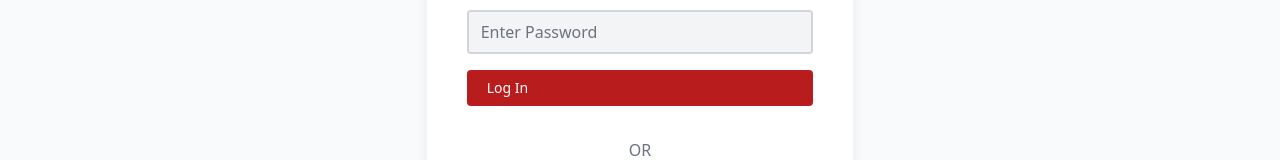
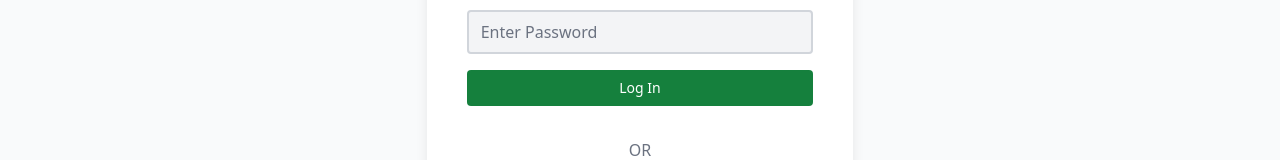
Before and after one commit to pacifi/trello, an Angular app: page /login in a window 1280 px wide. Shown: the part 275-435 px from the top of the page. Built offline with nearby package versions, Linux system fonts and the light colour scheme.

Commit message:
terminado la maquitación

```diff
--- a/src/app/components/btn/btn.component.html
+++ b/src/app/components/btn/btn.component.html
@@ -1,6 +1,6 @@
 <button
   [type]="typeBtn"
-  class="text-white w-full font-medium rounded text-sm px-5 py-2  text-left focus:ring-4"
+  class="text-white w-full font-medium rounded text-sm px-5 py-2  focus:ring-4"
   [ngClass]="colors">
   <ng-content></ng-content>
 </button>
--- a/src/app/components/btn/btn.component.ts
+++ b/src/app/components/btn/btn.component.ts
@@ -14,27 +14,49 @@ import { NgClass } from "@angular/common";
 export class BtnComponent {
 
   @Input() typeBtn: 'button' | 'reset' | 'submit' = 'button';
-  @Input() color: string = 'primary';
+  @Input() color: 'success' | 'primary' | 'danger' | 'light' | 'sky' = 'primary';
+
+  mapColors = {
+    success: {
+      'text-white': true,
+      'bg-success-700': true,
+      'hover:bg-success-800': true,
+      'focus:ring-success-300': true,
+    },
+    primary: {
+      'text-white': true,
+      'bg-primary-700': true,
+      'hover:bg-primary-800': true,
+      'focus:ring-primary-300': true,
+    }
+    ,
+    danger:
+      {
+        'bg-danger-700': true,
+        'hover:bg-danger-800': true,
+        'focus:ring-danger-300': true,
+        'text-white': true,
+      },
+    light: {
+      'bg-grey-200': true,
+      'hover:bg-grey-500': true,
+      'focus:ring-grey-50': true,
+      'text-gray-700': true
+
+    },
+    sky: {
+      'bg-sky-700': true,
+      'hover:bg-sky-800': true,
+      'focus:ring-sky-300': true,
+      'text-gray-700': true
+    }
+  }
 
   get colors() {
-    const classes = {
-      'text-white': this.color === 'success' || this.color === 'primary' || this.color === 'red',
-      'bg-success-700': this.color === 'success',
-      'hover:bg-success-800': this.color === 'success',
-      'focus:ring-success-300': this.color === 'success',
-      'bg-primary-700': this.color === 'primary',
-      'hover:bg-primary-800': this.color === 'primary',
-      'focus:ring-primary-300': this.color === 'primary',
-      'bg-red-700': this.color === 'red',
-      'hover:bg-red-800': this.color === 'red',
-      'focus:ring-red-300': this.color === 'red',
-      'bg-sky-700': this.color === 'sky',
-      'hover:bg-sky-800': this.color === 'sky',
-      'focus:ring-sky-300': this.color === 'sky',
-      'bg-grey-200': this.color === 'gray-light',
-      'hover:bg-grey-500': this.color === 'gray-light',
-      'focus:ring-grey-59': this.color === 'gray-light',
-    };
-    return classes;
+    const colors = this.mapColors[this.color];
+    if (colors) {
+      return colors
+    }
+    return {};
   }
 }
--- a/src/app/components/navbar/navbar.component.html
+++ b/src/app/components/navbar/navbar.component.html
@@ -12,14 +12,12 @@
       <div class="flex items-center">
         <ul class="flex items-center space-x-2 text-sm font-medium">
           <li>
-            <a
-              class="block py-3 px-4 text-white"
+            <a class="block py-3 px-4 text-white"
             >Workspaces</a
             >
           </li>
           <li>
-            <a
-              class="block py-3 px-4 text-white"
+            <a class="block py-3 px-4 text-white"
             >Recent</a
             >
           </li>
@@ -44,8 +42,7 @@
           type="button"
           (click)="isOpen=!isOpen"
           cdkOverlayOrigin
-          #menuOverlay="cdkOverlayOrigin"
-        >
+          #menuOverlay="cdkOverlayOrigin">
           <img
             class="w-8 h-8 rounded-full"
             src="https://api.lorem.space/image/face?w=400&h=400"
@@ -56,12 +53,12 @@
     </div>
   </div>
 </nav>
-
-<ng-template cdkConnectedOverlay [cdkConnectedOverlayOrigin]="menuOverlay"
-             [cdkConnectedOverlayOpen]="isOpen">
-  <div
-    class="z-50 my-4 w-60 text-base list-none bg-white rounded divide-y divide-gray-100 shadow"
-  >
+<ng-template
+  cdkConnectedOverlay
+  [cdkConnectedOverlayOrigin]="menuOverlay"
+  [cdkConnectedOverlayOpen]="isOpen"
+  (overlayOutsideClick)="isOpen =!isOpen">
+  <div class="z-50 my-4 w-60 text-base list-none bg-white rounded divide-y divide-gray-100 shadow">
     <div class="py-3 px-4 flex justify-between">
       <span class="block text-sm text-center text-gray-900">Account</span>
       <button (click)="isOpen = !isOpen" class="block text-sm text-gray-900">
@@ -81,39 +78,23 @@
     </div>
     <ul class="py-1">
       <li>
-        <a
-          href="#"
-          class="block py-2 px-4 text-sm text-gray-700 hover:bg-gray-100 dark:hover:bg-gray-600"
-        >Profile</a
+        <a href="#"
+           class="block py-2 px-4 text-sm text-gray-700 hover:bg-gray-100 dark:hover:bg-gray-600">Profile</a>
+      </li>
+      <li>
+        <a href="#"
+           class="block py-2 px-4 text-sm text-gray-700 hover:bg-gray-100 dark:hover:bg-gray-600">Activity</a>
+      </li>
+      <li>
+        <a href="#" class="block py-2 px-4 text-sm text-gray-700 hover:bg-gray-100 dark:hover:bg-gray-600">Cards</a
         >
       </li>
       <li>
-        <a
-          href="#"
-          class="block py-2 px-4 text-sm text-gray-700 hover:bg-gray-100 dark:hover:bg-gray-600"
-        >Activity</a
-        >
+        <a href="#"
+           class="block py-2 px-4 text-sm text-gray-700 hover:bg-gray-100 dark:hover:bg-gray-600">Settings</a>
       </li>
       <li>
-        <a
-          href="#"
-          class="block py-2 px-4 text-sm text-gray-700 hover:bg-gray-100 dark:hover:bg-gray-600"
-        >Cards</a
-        >
-      </li>
-      <li>
-        <a
-          href="#"
-          class="block py-2 px-4 text-sm text-gray-700 hover:bg-gray-100 dark:hover:bg-gray-600"
-        >Settings</a
-        >
-      </li>
-      <li>
-        <a
-          href="#"
-          class="block py-2 px-4 text-sm text-gray-700 hover:bg-gray-100 dark:hover:bg-gray-600"
-        >Sign out</a
-        >
+        <a href="#" class="block py-2 px-4 text-sm text-gray-700 hover:bg-gray-100 dark:hover:bg-gray-600">Sign out</a>
       </li>
     </ul>
     <ul class="py-1">
--- a/src/app/components/todo-modal/todo-modal.component.html
+++ b/src/app/components/todo-modal/todo-modal.component.html
@@ -26,21 +26,30 @@
     </div>
 
     <div class="flex flex-auto space-y-2 flex-col">
-      <app-btn typeBtn="button" color="gray-light">
-        <fa-icon class="text-gray-800" [icon]="faUser"></fa-icon>
-        Members
+      <app-btn typeBtn="button" color="light">
+
+        <span class="flex space-x-2 text-left">
+        <fa-icon class="text-gray-700" [icon]="faUser"></fa-icon>
+          <span class="text-gray-700">Memembers</span>
+        </span>
       </app-btn>
-      <app-btn typeBtn="button" color="gray-light">
-        <fa-icon class="text-gray-800" [icon]="faTag"></fa-icon>
-        Labels
+      <app-btn typeBtn="button" color="light">
+        <span class="flex space-x-2 text-left">
+          <fa-icon class="text-gray-800" [icon]="faTag"></fa-icon>
+          <span class="text-gray-700">Labels</span>
+        </span>
       </app-btn>
-      <app-btn typeBtn="button" color="gray-light">
-        <fa-icon class="text-gray-800" [icon]="faCheckSquare"></fa-icon>
-        Checklist
+      <app-btn typeBtn="button" color="light">
+        <span class="flex space-x-2 text-left">
+          <fa-icon class="text-gray-800" [icon]="faCheckSquare"></fa-icon>
+          <span class="text-gray-700">Checklist</span>
+        </span>
       </app-btn>
-      <app-btn typeBtn="button" color="gray-light">
-        <fa-icon class="text-gray-800" [icon]="faClock"></fa-icon>
-        Dates
+      <app-btn typeBtn="button" color="light">
+        <span class="flex space-x-2 text-left">
+          <fa-icon class="text-gray-800" [icon]="faClock"></fa-icon>
+          <span class="text-gray-700">Dates</span>
+        </span>
       </app-btn>
     </div>
   </div>
--- a/src/app/pages/login/login.component.html
+++ b/src/app/pages/login/login.component.html
@@ -21,7 +21,7 @@
                    class="w-full rounded  bg-gray-100 border-2 border-gray-300">
           </div>
           <div class="">
-            <app-btn [typeBtn]="'submit'" [color]="'red'" >Log In</app-btn>
+            <app-btn [typeBtn]="'submit'" [color]="'success'">Log In</app-btn>
           </div>
           <div>
             <p class="text-gray-500 text-center py-4">OR</p>
--- a/src/app/pages/table/data-source.ts
+++ b/src/app/pages/table/data-source.ts
@@ -42,7 +42,12 @@ export class DataSourceProduct extends DataSource<Product> {
 
   find(query: string) {
 
-    const newProducts = this.originalData.filter(item => item.title.toLowerCase().includes(query.toLowerCase()));
+    const newProducts = this.originalData.filter(
+      item => {
+        const word = `${item.id}-${item.title}-${item.price}`
+        return word.toLowerCase().includes(query.toLowerCase())
+      }
+    );
     this.data.next(newProducts);
   }
 
```
